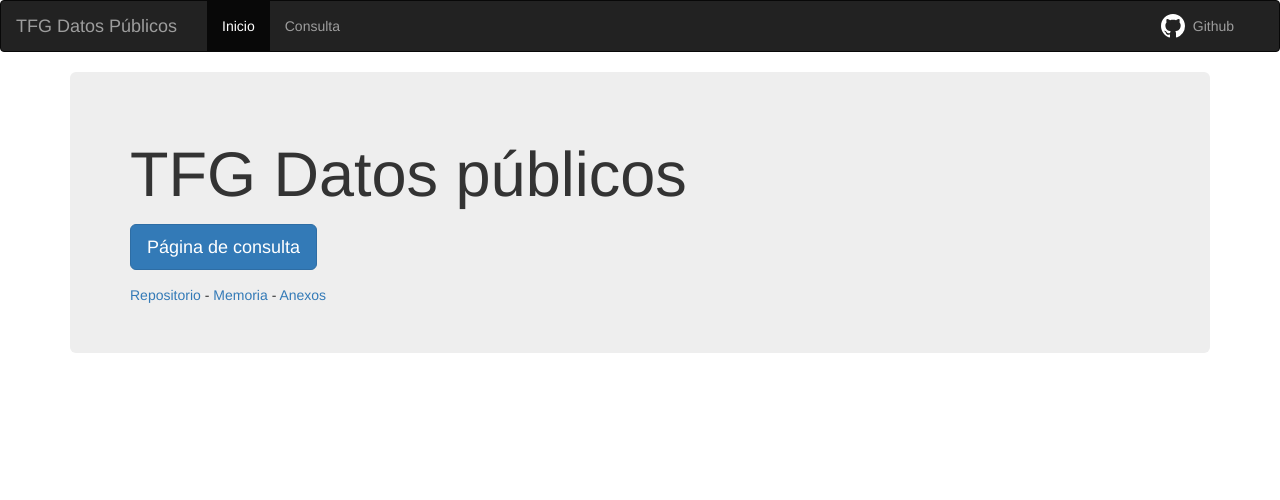
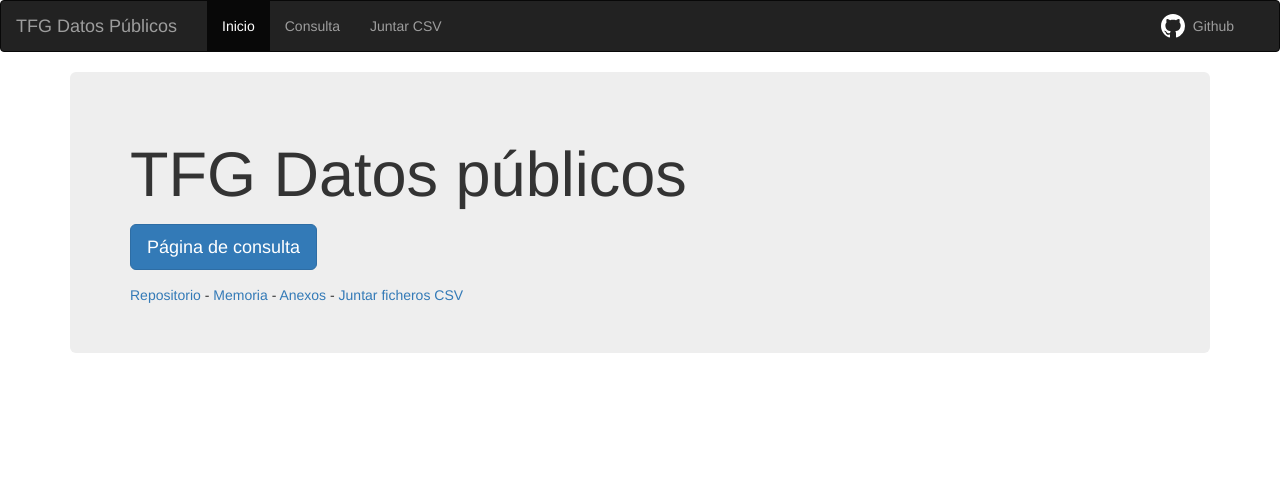
Before and after one commit to dbo1001/TFG-Datos-publicos, a Flask app: page / in a window 1280 px wide. Shown: the top 500 px of the page. Run offline with Flask 2, Linux system fonts and the light colour scheme; some libraries are stand-ins or nearby versions.

Commit message:
Enlace a la aplicación para juntar ficheros CSV
#43

```diff
--- a/web/templates/index.html
+++ b/web/templates/index.html
@@ -7,7 +7,8 @@
         <p><a class="btn btn-primary btn-lg" href="{{ url_for('consulta') }}" role="button">Página de consulta</a></p>
         <a href="https://github.com/IvanArjona/TFG-Datos-publicos">Repositorio</a> -
         <a href="https://github.com/IvanArjona/TFG-Datos-publicos/blob/master/docs/latex/memoria.pdf">Memoria</a> -
-        <a href="https://github.com/IvanArjona/TFG-Datos-publicos/blob/master/docs/latex/anexos.pdf">Anexos</a>
+        <a href="https://github.com/IvanArjona/TFG-Datos-publicos/blob/master/docs/latex/anexos.pdf">Anexos</a> -
+        <a href="https://github.com/IvanArjona/TFG-Datos-publicos/releases/latest">Juntar ficheros CSV</a>
     </div>
 
     <footer>
--- a/web/templates/layout.html
+++ b/web/templates/layout.html
@@ -10,7 +10,8 @@
 {# Lista de páginas en el menú #}
 {% set navigation_bar = [
     ('index', 'Inicio'),
-    ('consulta', 'Consulta')
+    ('consulta', 'Consulta'),
+    ('https://github.com/IvanArjona/TFG-Datos-publicos/releases/latest', 'Juntar CSV')
 ] -%}
 
 {# Página por defecto para marcar la pestaña activa en el menú #}
@@ -32,7 +33,7 @@
             <ul class="nav navbar-nav">
                 {% for pagina, texto in navigation_bar %}
                 <li{% if active_page == pagina %} class="active"{% endif %}>
-                    <a href="{{ url_for(pagina) }}">{{ texto }}</a>
+                    <a href="{{ pagina if pagina.startswith('http') else url_for(pagina) }}">{{ texto }}</a>
                 </li>
                 {% endfor %}
             </ul>
```
